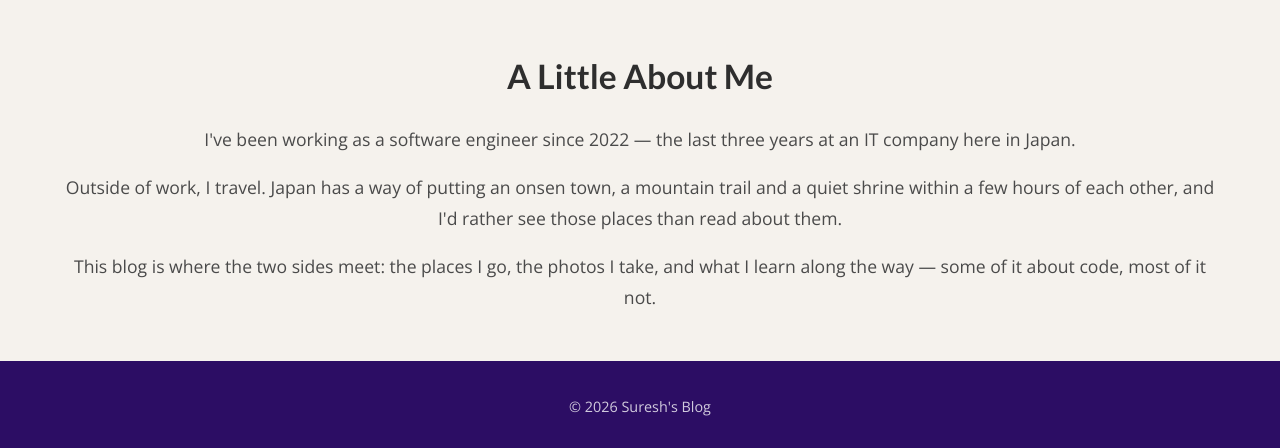
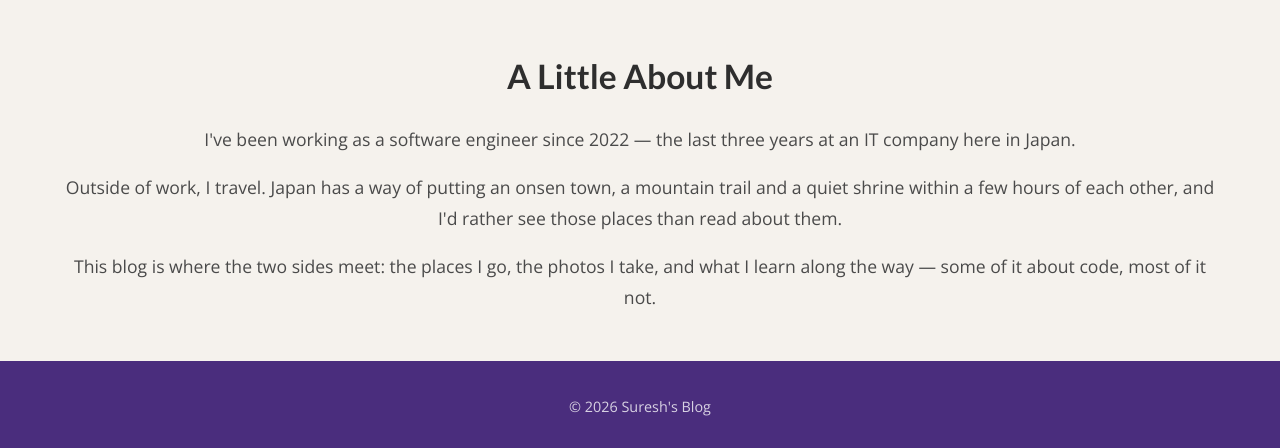
Before and after one commit to SureshSurkheti/my-blog, a Django app: page / in a window 1280 px wide. Shown: the part 1509-1957 px from the top of the page. Run offline with Django 3.2, Linux system fonts and the light colour scheme; data comes from the database, SQL or seed files in the repository; parts of the project's set-up code (start-up, migrations or seed data) failed here and were passed over.

Commit message:
Lift the footer off the header's colour
Reusing --brand-bar for the footer was justified by "it matches the header",
which was the wrong test. The header is a 64px strip; the footer is a 167px
block. The same hex over two and a half times the area does not read the same
— it reads as a slab, and it was pulling the eye to the bottom of every page.

--brand-soft is a step lighter and pulled back from full saturation. Still
plainly the same purple, with less weight for a band this size. Not the hero's
--brand either: repeating that intensity at the foot of the page competes with
the top of it instead of closing it.

Contrast holds throughout — 8.65:1 against the grey page, 9.58:1 against the
about panel's cream, 7.19:1 for the copyright, 3.48:1 for the icon rings.

Co-Authored-By: Claude Opus 5 <noreply@anthropic.com>

```diff
--- a/static/app.css
+++ b/static/app.css
@@ -23,6 +23,12 @@
      interactive without going muddy. It was repeated as a raw hex in sixteen
      places before it was a token. */
   --accent: #5706c0;
+  /* The footer. A step lighter than the header bar and pulled back from full
+     saturation: the bar is a 64px strip, the footer is a 167px block, and the
+     same colour over two and a half times the area reads far heavier than it
+     does up top. Same family, lower energy — a footer should settle the page,
+     not shout at the bottom of it. */
+  --brand-soft: #4a2d7d;
   /* The pill palette. --accent-line is the lightest purple that still clears
      3:1 against the grey page behind it, which is what a component boundary
      needs to be seen at all. */
@@ -548,8 +554,9 @@ a.tag:active {
 }
 
 /* --------------------------------------------------------------------------
-   Footer. Dark, and the same colour as the header bar, so the page is book-
-   ended by the brand rather than trailing off into another pale band.
+   Footer. Dark enough to close the page and clearly the same purple as the
+   header, but a step lighter than that bar — see --brand-soft for why the
+   same hex does not work over this much more area.
 
    It used to be cream, which meant it had to turn white — then grey — on the
    home page, because the about panel above it is cream too and the two would
@@ -565,7 +572,7 @@ a.tag:active {
      thing on the page and should not read as loudly as the links. */
   color: rgba(255, 255, 255, 0.78);
   font-size: 0.9rem;
-  background-color: var(--brand-bar);
+  background-color: var(--brand-soft);
 }
 
 /* No gap on the home page: the about panel runs straight into the footer, so
```
